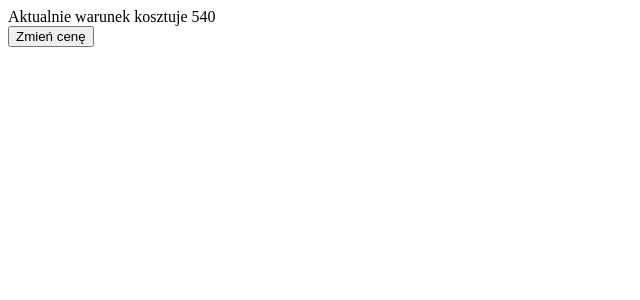
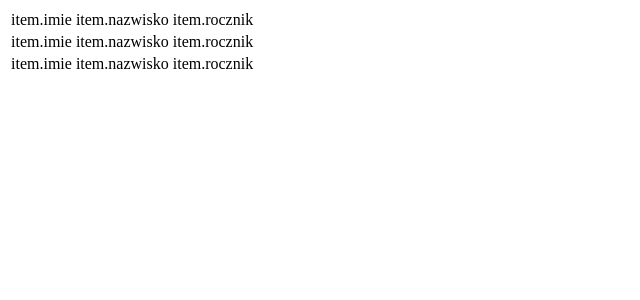
Before and after one commit to Ablaszak/WDAI, a React (Vite) app in the folder lab5-project/: page / in a window 1280 px wide. Shown: the top 300 px of the page, without its empty margins (0-640 px from the left). Built offline with nearby package versions, Linux system fonts and the light colour scheme.

Commit message:
wip, gotta finish rendering react array to html table

```diff
--- a/lab5-project/src/App.tsx
+++ b/lab5-project/src/App.tsx
@@ -1,7 +1,7 @@
-import Aktualizacja from "./components/inne/Aktualizacja.tsx";
+import Studenci from "./components/studenci/Studenci.tsx";
 
 function App() {
-    return <Aktualizacja/>;
+    return <Studenci/>;
 }
 
 export default App
--- /dev/null
+++ b/lab5-project/src/components/studenci/Studenci.tsx
@@ -0,0 +1,24 @@
+interface Student{
+    imie : string;
+    nazwisko : string;
+    rocznik : number;
+}
+
+export default function Studenci(){
+
+    const Students: Student[] = [{imie: "WO", nazwisko:"WI", rocznik: 2026}, {imie: "Algo", nazwisko:"WI", rocznik: 2026}, {imie: "Algo-api", nazwisko:"Samogłoski", rocznik: 2026}];
+
+    return(<table>
+        <tbody>
+        {Students.map(item => {
+            return(
+                <tr>
+                    <td>item.imie</td>
+                    <td>item.nazwisko</td>
+                    <td>item.rocznik</td>
+                </tr>
+            );
+        })}
+        </tbody>
+    </table>)
+}
```
